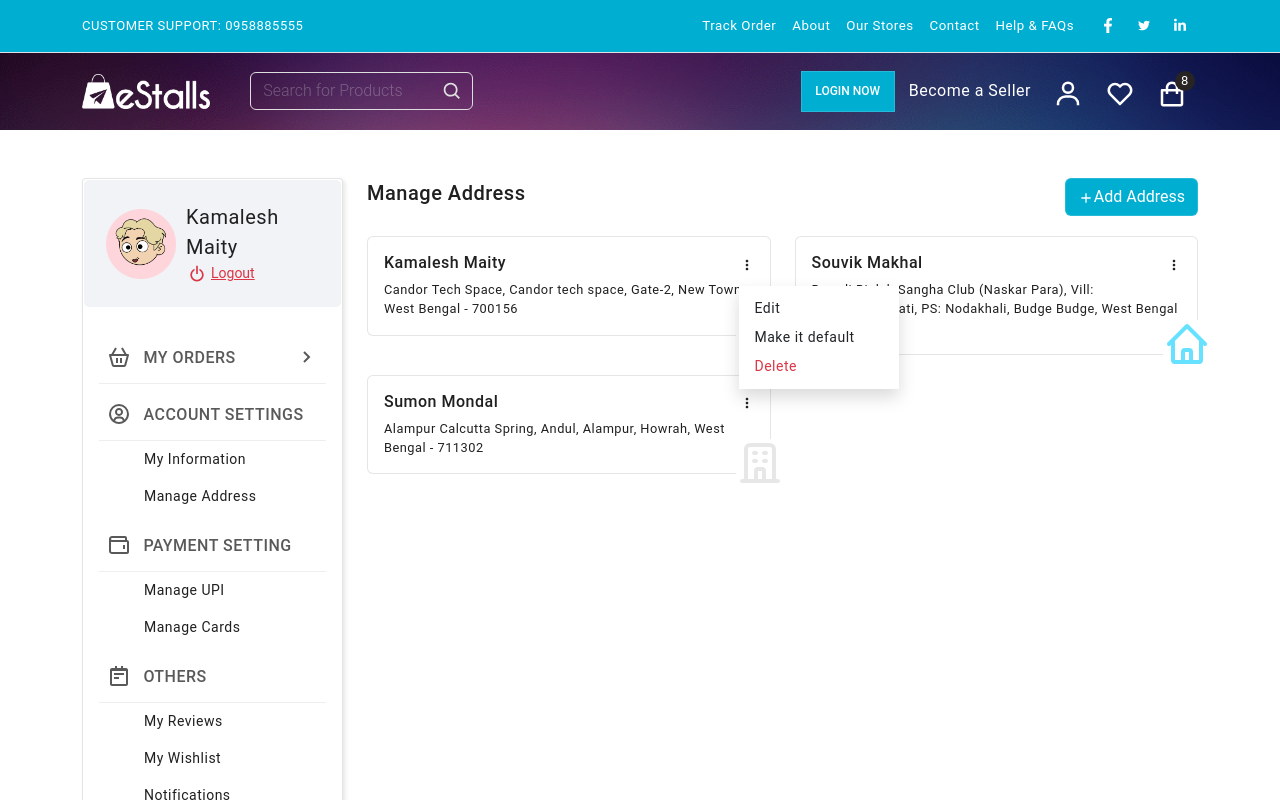
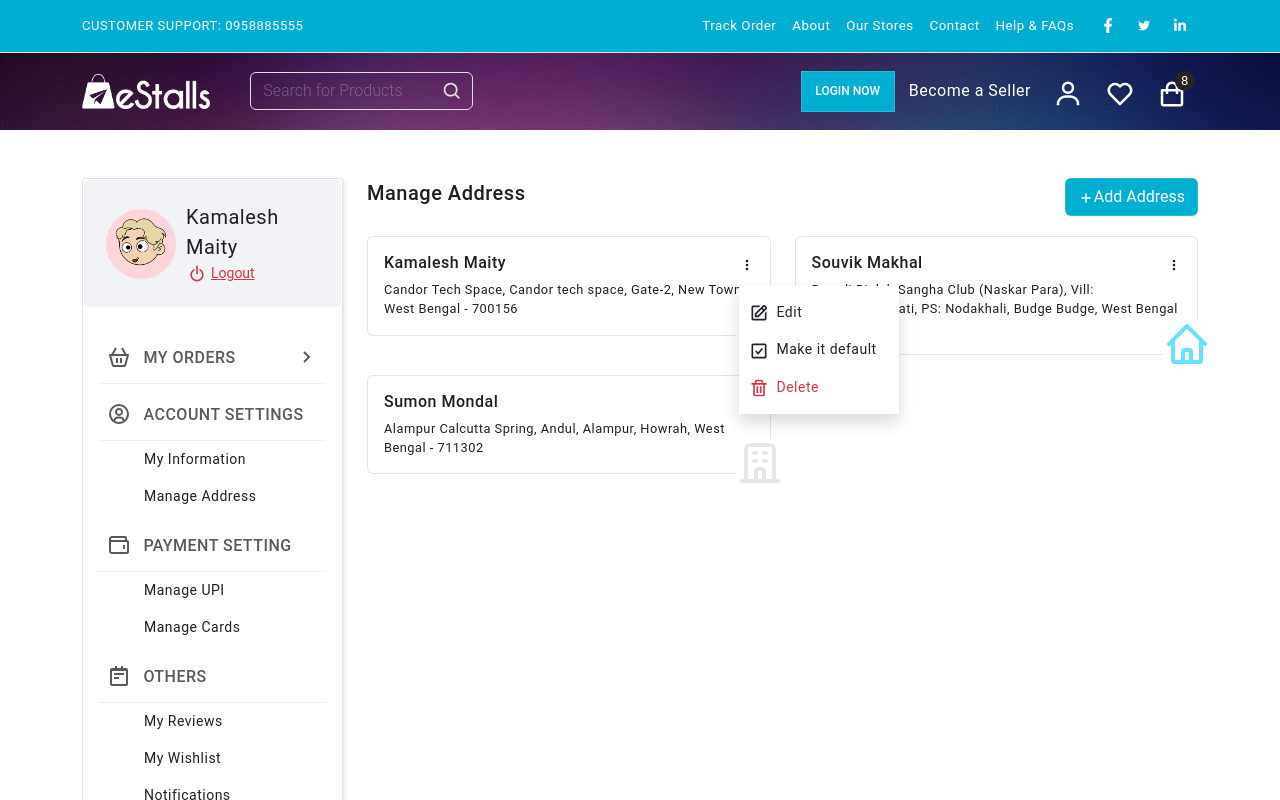
Before and after one commit to kamalesh777/e-stalls-client, a Next.js app: page /profile/account-setting/manage-address in a window 1280 px wide. Both pictures are taken after a click on the button 746 px from the left and 263 px from the top of the page. Shown: the top 800 px of the page. Built offline with nearby package versions, Linux system fonts and the light colour scheme.

Commit message:
address dropdown fixed

```diff
--- a/src/components/Profile/AccountSetting/ManageAddress.tsx
+++ b/src/components/Profile/AccountSetting/ManageAddress.tsx
@@ -1,6 +1,6 @@
 import React, { useState } from 'react'
 import { Card, Col, Dropdown, Row } from 'react-bootstrap'
-import { BiDotsVerticalRounded, BiPlus } from 'react-icons/bi'
+import { BiCheckSquare, BiDotsVerticalRounded, BiEdit, BiPlus, BiTrash } from 'react-icons/bi'
 import { HiOutlineHome, HiOutlineOfficeBuilding } from 'react-icons/hi'
 
 import addressData from '@/mock/address.json'
@@ -23,9 +23,20 @@ const ManageAddress = (): JSX.Element => {
       </Dropdown.Toggle>
 
       <Dropdown.Menu>
-        <Dropdown.Item href="#/action-1">Edit</Dropdown.Item>
-        {!obj.default && <Dropdown.Item href="#/action-3">Make it default</Dropdown.Item>}
-        <Dropdown.Item className="text-danger">Delete</Dropdown.Item>
+        <Dropdown.Item href="#/action-1">
+          <BiEdit className="me-2 fs-5" />
+          Edit
+        </Dropdown.Item>
+        {!obj.default && (
+          <Dropdown.Item href="#/action-3">
+            <BiCheckSquare className="me-2 fs-5" />
+            Make it default
+          </Dropdown.Item>
+        )}
+        <Dropdown.Item className="text-danger">
+          <BiTrash className="me-2 fs-5" />
+          Delete
+        </Dropdown.Item>
       </Dropdown.Menu>
     </Dropdown>
   )
--- a/styles/globals.scss
+++ b/styles/globals.scss
@@ -418,6 +418,9 @@ input[type="checkbox"] + label{
 }
 .active svg {
     color: $bg-color-light;
+}
+.dropdown-item {
+    padding: 8px 10px;
 }
 .simple-dropdown,
 .simple-dropdown:hover,
```
